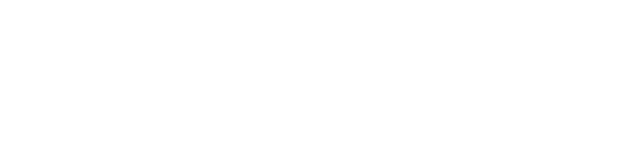
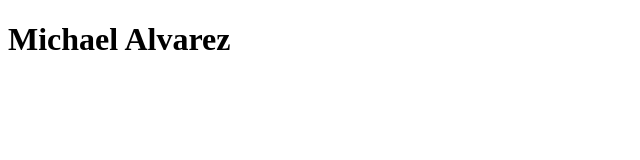
Before and after one commit to mpalvarez/mpalvarez.github.io, a plain HTML site: page index.html in a window 1280 px wide. Shown: the whole page, without its empty margins (0-640 px from the left). Drawn offline with Linux system fonts and the light colour scheme.

Commit message:
Added Name

```diff
--- a/index.html
+++ b/index.html
@@ -5,6 +5,7 @@
     <title>title</title>
   </head>
   <body>
+  	<h1>Michael Alvarez</h1>
 
   </body>
 </html>
```
